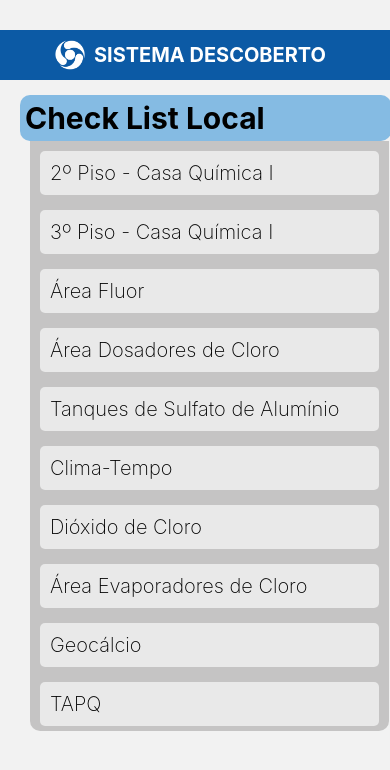
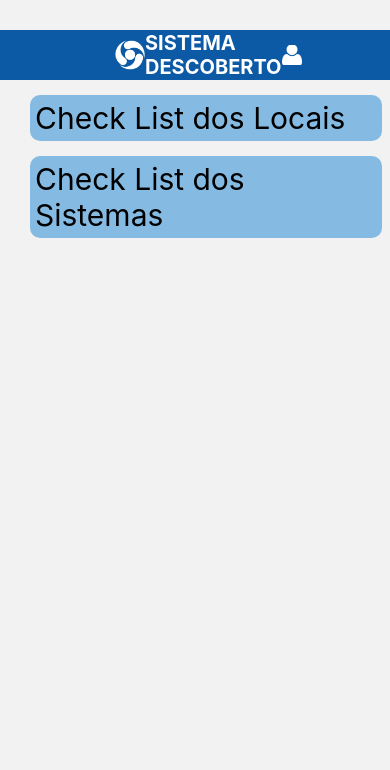
Before and after one commit to GabrielTrindade20/Projeto_Sitema_Descoberto, a React Native app in the folder app/: screen /CheckList in a window 390 px wide. Shown: the top 770 px of the page. Built offline with nearby package versions, Linux system fonts and the light colour scheme.

Commit message:
finalização react e atualização cadastro java

```diff
--- a/app/src/components/Header.js
+++ b/app/src/components/Header.js
@@ -1,17 +1,41 @@
-import React from 'react';
+import React, { useState, useEffect } from 'react';
 import { View, Text, StyleSheet, Image } from 'react-native';
+import AsyncStorage from '@react-native-async-storage/async-storage';
 
 const Header = () => {
+  const [username, setUsername] = useState('');
 
+  useEffect(() => {
+    // Recupera o nome do usuário armazenado no AsyncStorage
+    const fetchUserData = async () => {
+      try {
+        const userData = await AsyncStorage.getItem('userData');
+        if (userData) {
+          const { username } = JSON.parse(userData);
+          setUsername(username);
+        }
+      } catch (error) {
+        console.error('Erro ao recuperar dados do usuário:', error);
+      }
+    };
+
+    fetchUserData();
+  }, []);
 
   return (
     <View style={styles.header}>
       <Image
         source={require('../assets/imagens/Logo_Caesb.png')}
-        style={styles.logo}
+        style={styles.logoCaesb}
       />
       <Text style={styles.titulo}>SISTEMA DESCOBERTO</Text>
-      <View />
+      <View style={styles.conteinerUsuario}>
+        <Image
+          source={require('../assets/imagens/Icone_usuario.png')}
+          style={styles.logoUsuario}
+        />
+        <Text style={styles.userName}>{username}</Text>
+      </View>
     </View>
   );
 };
@@ -23,21 +47,38 @@ const styles = StyleSheet.create({
     justifyContent: 'space-around',
     backgroundColor: '#0C5AA5',
     height: 50, // Altura do cabeçalho
-    paddingHorizontal: 50,
+    paddingHorizontal: 75,
     width: '100%',
     position: 'sticky',
     top: 0,
     zIndex: 999, // Define a camada do cabeçalho para aparecer acima dos demais conteúdos
   },
-  logo: {
+  logoCaesb: {
     width: 30, // Largura da imagem
     height: 30, // Altura da imagem
+    marginLeft: 40,
+  },
+  logoUsuario: {
+    width: 20, // Largura da imagem
+    height: 20, // Altura da imagem
+    marginRight: 10,
   },
   titulo: {
     fontSize: 20, // Tamanho da fonte do nome do aplicativo
     fontWeight: 'bold', // Peso da fonte
     color: '#fff', // Cor do texto
   },
+  conteinerUsuario: {
+    flexDirection: 'row',
+    alignItems: 'center',
+    width: '15%',
+    justifyContent: 'space-between',
+  },
+  userName: {
+    fontSize: 20, // Tamanho da fonte do nome do aplicativo
+    fontWeight: '500', // Peso da fonte
+    color: '#fff', // Cor do texto
+  },
 });
 
 export default Header;
--- a/app/src/navigation/Navigation.js
+++ b/app/src/navigation/Navigation.js
@@ -24,7 +24,10 @@ export default function Navigation() {
       <Stack.Navigator initialRouteName="Login">
         <Stack.Screen name="Login" component={LoginScreen} options={{ headerShown: false }} />
         <Stack.Screen name="Periodo" component={PeriodoScreen} options={{ headerShown: false }} />
+
+        <Stack.Screen name="TabNavigation" component={TabNavigation} options={{ headerShown: false }} />
         <Stack.Screen name="CheckList" component={CheckListScreen} options={{ headerShown: false }} />
+
         <Stack.Screen name="Piso2CasaQuimica" component={Piso2CasaQuimica} options={{ headerShown: false }} />
         <Stack.Screen name="Piso3CasaQuimica" component={Piso3CasaQuimica} options={{ headerShown: false }} />
         <Stack.Screen name="AreaFluor" component={AreaFluor} options={{ headerShown: false }} />
@@ -35,7 +38,7 @@ export default function Navigation() {
         <Stack.Screen name="EvaporadoresCloro" component={EvaporadoresCloro} options={{ headerShown: false }} />
         <Stack.Screen name="AreaGeocalcio" component={AreaGeocalcio} options={{ headerShown: false }} />
         <Stack.Screen name="Tapq" component={Tapq} options={{ headerShown: false }} />
-        <Stack.Screen name="TabNavigation" component={TabNavigation} options={{ headerShown: false }} />
+
         {/* Adicione outras telas principais conforme necessário */}
       </Stack.Navigator>
     </NavigationContainer>
--- a/app/src/navigation/TabNavigation.js
+++ b/app/src/navigation/TabNavigation.js
@@ -1,6 +1,6 @@
 import * as React from 'react';
 import { createBottomTabNavigator } from '@react-navigation/bottom-tabs';
-import CheckList from '../screens/CheckList';
+import CheckList from '../screens/CheckListLocal';
 import CheckListLocal from '../screens/screensCheckListLocal/CheckListLocal';
 
 
--- a/app/src/screens/CheckList.js
+++ b/app/src/screens/CheckList.js
@@ -1,101 +1,53 @@
-import React from 'react';
-import { View, Text, TouchableOpacity, SafeAreaView, StyleSheet, ScrollView } from 'react-native';
+import React, { useState } from 'react';
+import { View, Text, TouchableOpacity, StyleSheet, Tabs, ScrollView } from 'react-native';
 import { useNavigation } from '@react-navigation/native';
 
 import Header from '../components/Header';
 
+import CheckListLocal from './CheckListLocal';
+import CheckListSistema from './CheckListSistema'
+
 export default function CheckList() {
-    const navigation = useNavigation();
+    const [showCheckListLocal, setShowCheckListLocal] = useState(false);
+    const [showCheckListSistema, setShowCheckListSistema] = useState(false);
 
-    const navigateToPiso2CasaQuimica = () => {
-        navigation.navigate('Piso2CasaQuimica');
+    const toggleCheckListLocal = () => {
+        setShowCheckListLocal(!showCheckListLocal);
+        setShowCheckListSistema(false); // Certifique-se de desabilitar o outro componente ao clicar em um
     };
 
-    const navigateToPiso3CasaQuimica = () => {
-        navigation.navigate('Piso3CasaQuimica');
+    const toggleCheckListSistema = () => {
+        setShowCheckListSistema(!showCheckListSistema);
+        setShowCheckListLocal(false); // Certifique-se de desabilitar o outro componente ao clicar em um
     };
 
-    const navigateToAreaFluor = () => {
-        navigation.navigate('AreaFluor');
-    };
 
-    const navigateToDosadoresCloro = () => {
-        navigation.navigate('DosadoresCloro');
-    };
-
-    const navigateToAreaTanqueSulfato = () => {
-        navigation.navigate('AreaTanqueSulfato');
-    };
-
-    const navigateToClimaTempo = () => {
-        navigation.navigate('ClimaTempo');
-    };
-
-    const navigateToAreaDioxidoCloro = () => {
-        navigation.navigate('AreaDioxidoCloro');
-    };
-
-    const navigateToEvaporadoresCloro = () => {
-        navigation.navigate('EvaporadoresCloro');
-    };
-
-    const navigateToAreaGeocalcio = () => {
-        navigation.navigate('AreaGeocalcio');
-    };
-
-    const navigateToTapq = () => {
-        navigation.navigate('Tapq');
-    };
 
     return (
         <View style={styles.SafeAreaView}>
             <Header />
-            <ScrollView>
-                <View>
-                    <Text style={styles.title}>Check List Local</Text>
-                    <View style={styles.Card}>
-                        <TouchableOpacity onPress={navigateToPiso2CasaQuimica} style={styles.containerContent}>
-                            <Text style={styles.local}>2º Piso - Casa Química I</Text>
-                        </TouchableOpacity>
+            <ScrollView style={styles.scrollView}>
+                <View style={styles.containerContent}>
+                    <TouchableOpacity onPress={toggleCheckListLocal}>
+                        <Text style={styles.title}>Check List dos Locais</Text>
+                    </TouchableOpacity>
 
-                        <TouchableOpacity onPress={navigateToPiso3CasaQuimica} style={styles.containerContent}>
-                            <Text style={styles.local}>3º Piso - Casa Química I</Text>
-                        </TouchableOpacity>
+                    <View style={styles.local}>
+                        {showCheckListLocal && (
+                            <CheckListLocal />
+                        )}
+                    </View>
 
-                        <TouchableOpacity onPress={navigateToAreaFluor} style={styles.containerContent}>
-                            <Text style={styles.local}>Área Fluor</Text>
-                        </TouchableOpacity>
+                    <TouchableOpacity onPress={toggleCheckListSistema}>
+                        <Text style={styles.title}>Check List dos Sistemas</Text>
+                    </TouchableOpacity>
 
-                        <TouchableOpacity onPress={navigateToDosadoresCloro} style={styles.containerContent}>
-                            <Text style={styles.local}>Área Dosadores de Cloro</Text>
-                        </TouchableOpacity>
-
-                        <TouchableOpacity onPress={navigateToAreaTanqueSulfato} style={styles.containerContent}>
-                            <Text style={styles.local}>Tanques de Sulfato de Alumínio</Text>
-                        </TouchableOpacity>
-
-                        <TouchableOpacity onPress={navigateToClimaTempo} style={styles.containerContent}>
-                            <Text style={styles.local}>Clima-Tempo</Text>
-                        </TouchableOpacity>
-
-                        <TouchableOpacity onPress={navigateToAreaDioxidoCloro} style={styles.containerContent}>
-                            <Text style={styles.local}>Dióxido de Cloro</Text>
-                        </TouchableOpacity>
-
-                        <TouchableOpacity onPress={navigateToEvaporadoresCloro} style={styles.containerContent}>
-                            <Text style={styles.local}>Área Evaporadores de Cloro</Text>
-                        </TouchableOpacity>
-
-                        <TouchableOpacity onPress={navigateToAreaGeocalcio} style={styles.containerContent}>
-                            <Text style={styles.local}>Geocálcio</Text>
-                        </TouchableOpacity>
-
-                        <TouchableOpacity onPress={navigateToTapq} style={styles.containerContent}>
-                            <Text style={styles.local}>TAPQ</Text>
-                        </TouchableOpacity>
+                    <View style={styles.local}>
+                        {showCheckListSistema && (
+                            <CheckListSistema />
+                        )}
                     </View>
                 </View>
-
             </ScrollView>
         </View>
     );
@@ -106,15 +58,12 @@ const styles = StyleSheet.create({
         paddingTop: 30,
         marginBottom: 60,
     },
-    SafeAreaView: {
-        paddingTop: 30
-    },
     Card: {
         width: '92%',
         marginLeft: 30,
         borderBottomEndRadius: 10,
         borderBottomStartRadius: 10,
-        backgroundColor: '#C5C4C4',
+        // backgroundColor: '#C5C4C4',
     },
     containerContent: {
         width: 'auto',
@@ -130,16 +79,12 @@ const styles = StyleSheet.create({
         backgroundColor: '#85BBE3',
         marginLeft: 20,
         marginTop: 15,
-        color: '#000',
-        fontWeight: 'bold',
     },
     local: {
-        fontSize: 20,
-        padding: 10,
-        marginTop: 10,
-        backgroundColor: '#E9E9E9',
-        borderRadius: 5,
-        color: '#000',
-        fontWeight: '200',
+        backgroundColor: '#C5C4C4',
+        width: '92%',
+        marginLeft: 30,
+        borderBottomEndRadius: 10,
+        borderBottomStartRadius: 10,
     },
 })
```
Also changed, not shown: app/src/components/BotaoVoltar.js (added, +42 -0 lines), app/src/assets/imagens/Icone_usuario.png (added), app/src/assets/imagens/Seta_Voltar.png (added).
